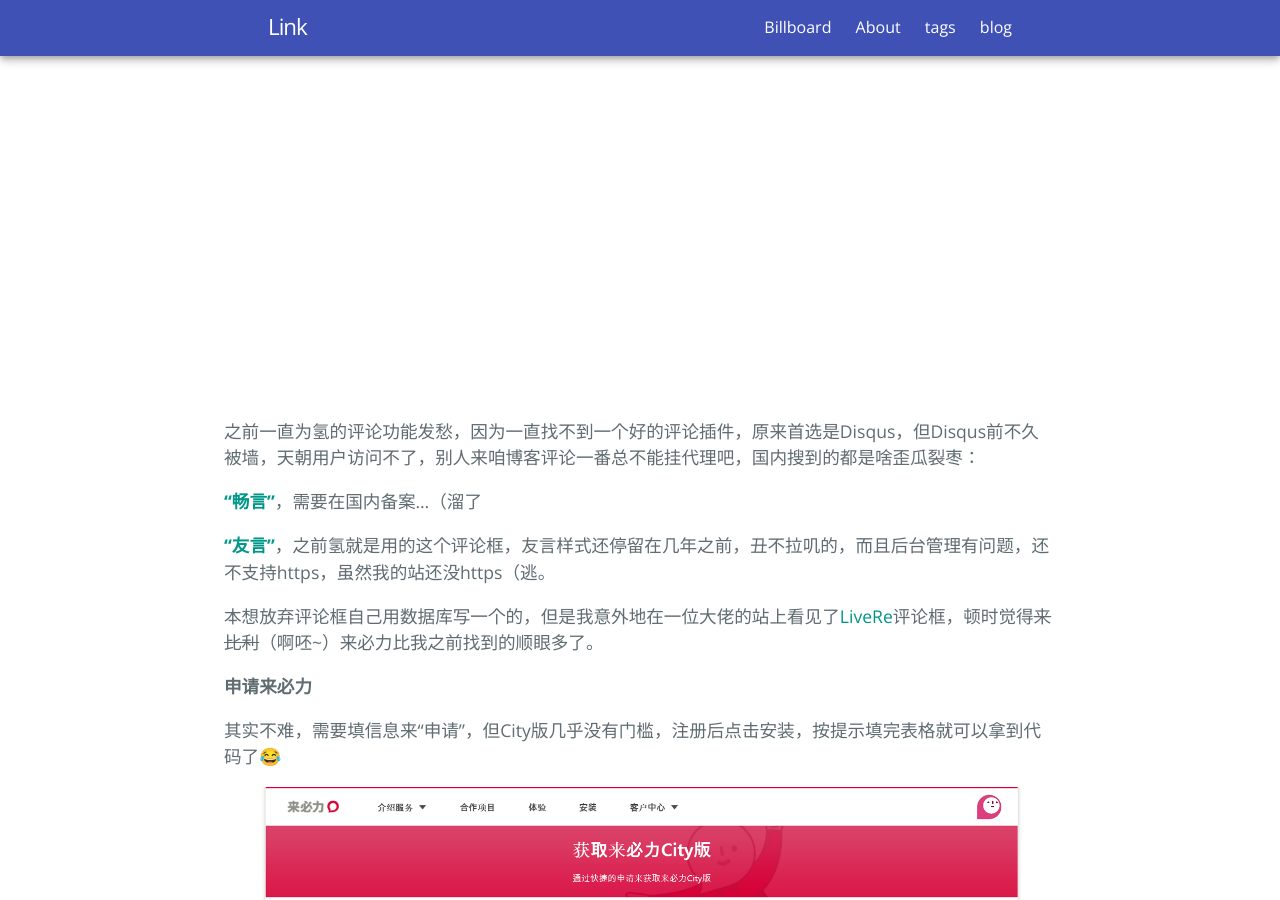
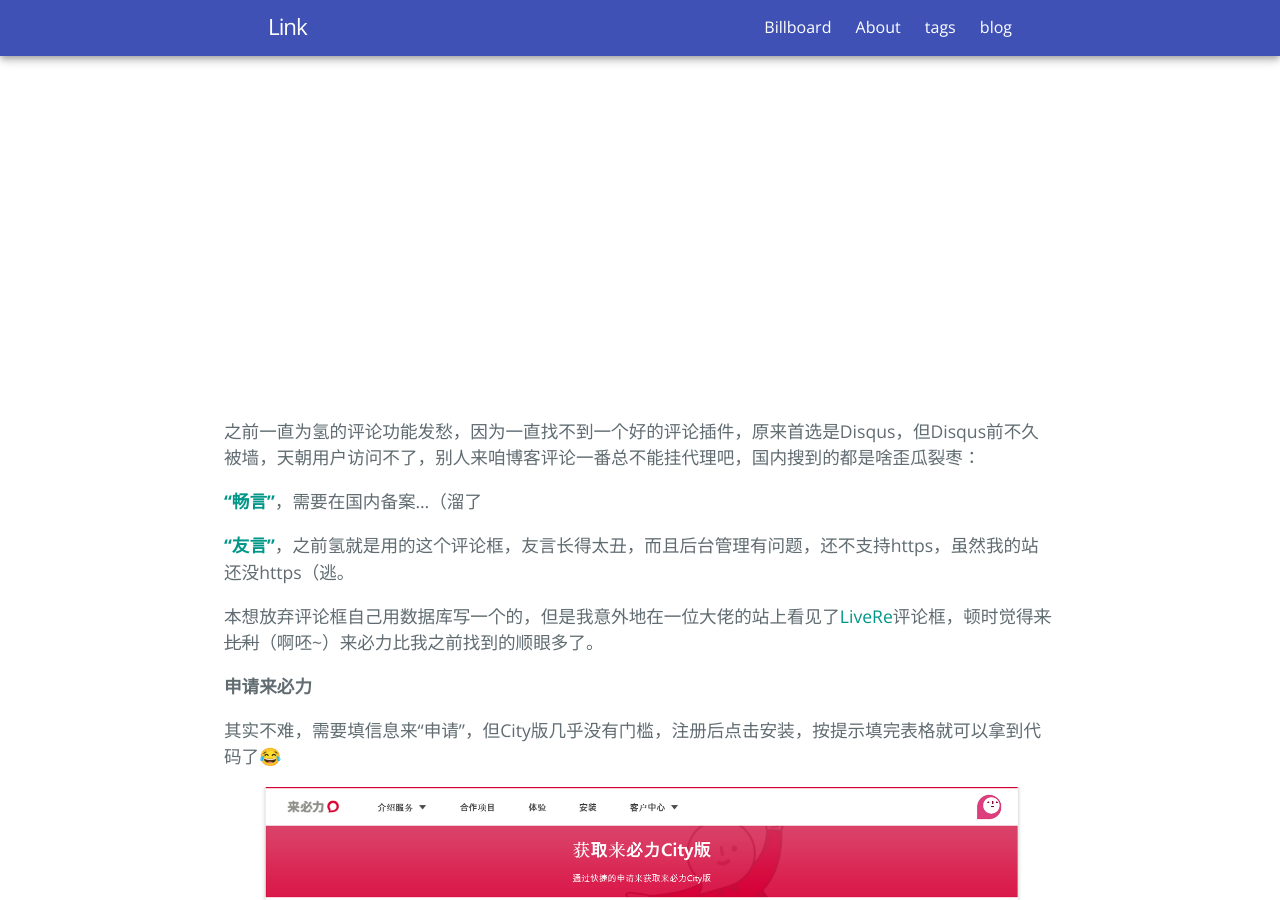
Before and after one commit to link9596/qwq, a Jekyll site: the page built from _posts/2017-12-23-社会化评论框livere.md, in a window 1280 px wide and 900 px high. Built offline with Jekyll 4.4.1, drawn with Linux system fonts in a browser that asks for light colours; comment, search, counter and statistics services are not loaded.

Commit message:
Update 2017-12-23-社会化评论框livere.md

```diff
--- a/_posts/2017-12-23-社会化评论框livere.md
+++ b/_posts/2017-12-23-社会化评论框livere.md
@@ -7,7 +7,7 @@ tags: [Hydrogen]
 
 [**“畅言”**](https://changyan.kuaizhan.com/)，需要在国内备案...（溜了
 
-[**“友言”**](http://www.uyan.cc/)，之前氢就是用的这个评论框，友言样式还停留在几年之前，丑不拉叽的，而且后台管理有问题，还不支持https，虽然我的站还没https（逃。
+[**“友言”**](http://www.uyan.cc/)，之前氢就是用的这个评论框，友言长得太丑，而且后台管理有问题，还不支持https，虽然我的站还没https（逃。
 
 本想放弃评论框自己用数据库写一个的，但是我意外地在一位大佬的站上看见了[LiveRe](https://livere.com)评论框，顿时觉得~~来比利~~（啊呸~）来必力比我之前找到的顺眼多了。
 
```
